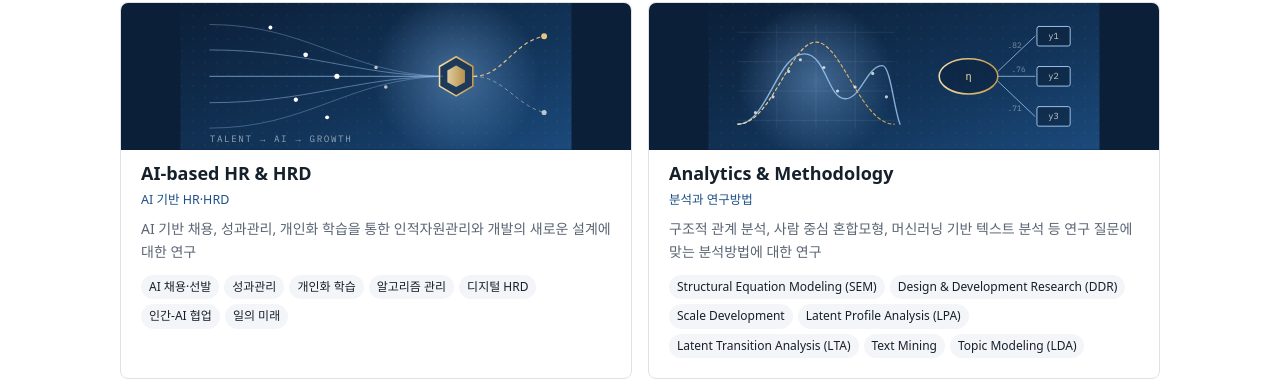
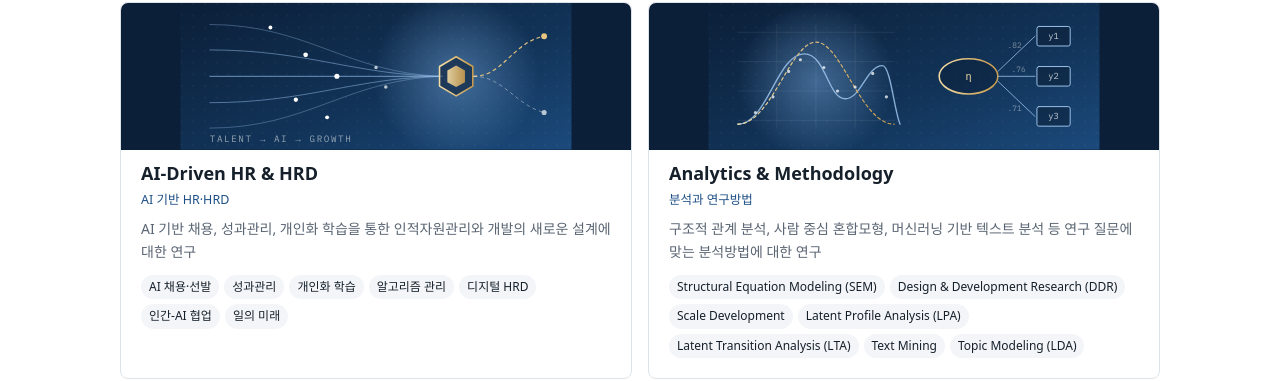
Before and after one commit to drsprolab/drsprolab.github.io, a Jekyll site: the page built from index.html, in a window 1280 px wide and 900 px high, scrolled down 2002 px. Shown: the part 100-481 px from the top of the window. Built offline with Jekyll 4.4.1, drawn with Linux system fonts in a browser that asks for light colours; some web fonts are replaced.

Commit message:
Research area: AI-based HR & HRD → AI-Driven HR & HRD
Co-Authored-By: Claude Opus 5.5 <noreply@anthropic.com>

```diff
--- a/_data/research_areas.yml
+++ b/_data/research_areas.yml
@@ -9,7 +9,7 @@
   summary: 조직원들이 가지고 있는 가치체계와 조직의 핵심가치의 Alignment 과정을 Org. Learning process로 설명하고 적용하는 연구
   keywords: [조직변화, 조직학습, 학습조직, 조직문화, 직무열의, 조직행동, 변화저항]
 - ko: AI 기반 HR·HRD
-  en: AI-based HR & HRD
+  en: AI-Driven HR & HRD
   icon: hrd
   summary: AI 기반 채용, 성과관리, 개인화 학습을 통한 인적자원관리와 개발의 새로운 설계에 대한 연구
   keywords: [AI 채용·선발, 성과관리, 개인화 학습, 알고리즘 관리, 디지털 HRD, 인간-AI 협업, 일의 미래]
```
